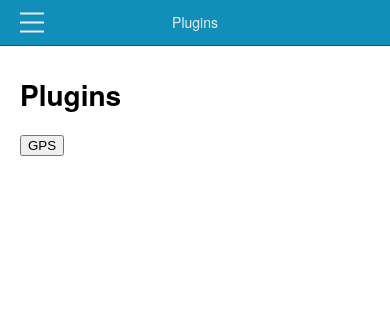
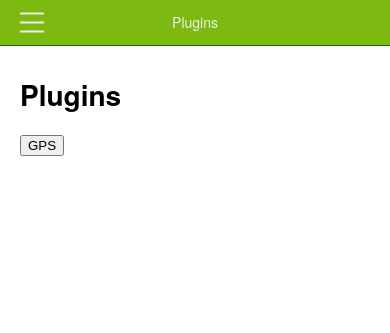
Before and after one commit to sandraluz/phonegap, a plain HTML site: page www/index.html in a window 390 px wide. Drawn offline with Linux system fonts and the light colour scheme; some packages are replaced by stand-ins of ours.

Commit message:
fondo verde

```diff
--- a/www/css/index.css
+++ b/www/css/index.css
@@ -25,8 +25,8 @@ header {
 	position:absolute; z-index:2;
 	top:0; left:0;
 	width:100%;
-	background: #118eba;
-	border-bottom: 1px solid #0e5771;
+	background: #7CBA11;
+	border-bottom: 1px solid #11710E;
 	padding:0;
 	color:#eee;
 	font-size:14px;
@@ -40,7 +40,7 @@ header .btn {
 }
 
 header .btn:active {
-    background-color:#0f6f91;
+    background-color:#11710E;
 }
 
 /* MENU */
```
